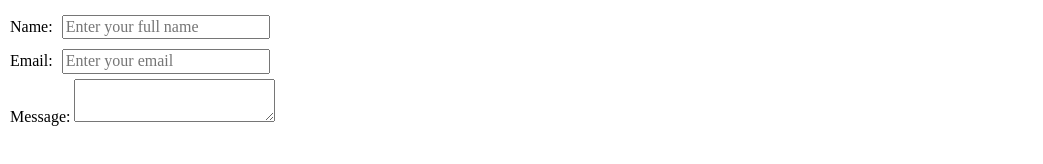
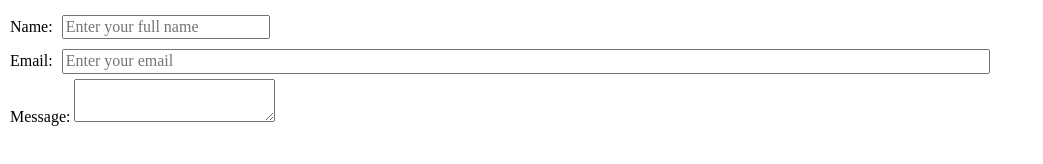
Before and after one commit to Kevinbaker2023/email-form, a plain HTML site: page index.html in a window 1280 px wide. Shown: the whole page, without its empty margins (0-1043 px from the left). Drawn offline with nearby package versions, Linux system fonts and the light colour scheme.

Commit message:
Update index.html

```diff
--- a/index.html
+++ b/index.html
@@ -33,6 +33,7 @@
                     type="text"
                     name="email"
                     placeholder="Enter your email"
+                    size="100"
                     />
                 </div>
             </form>
```
